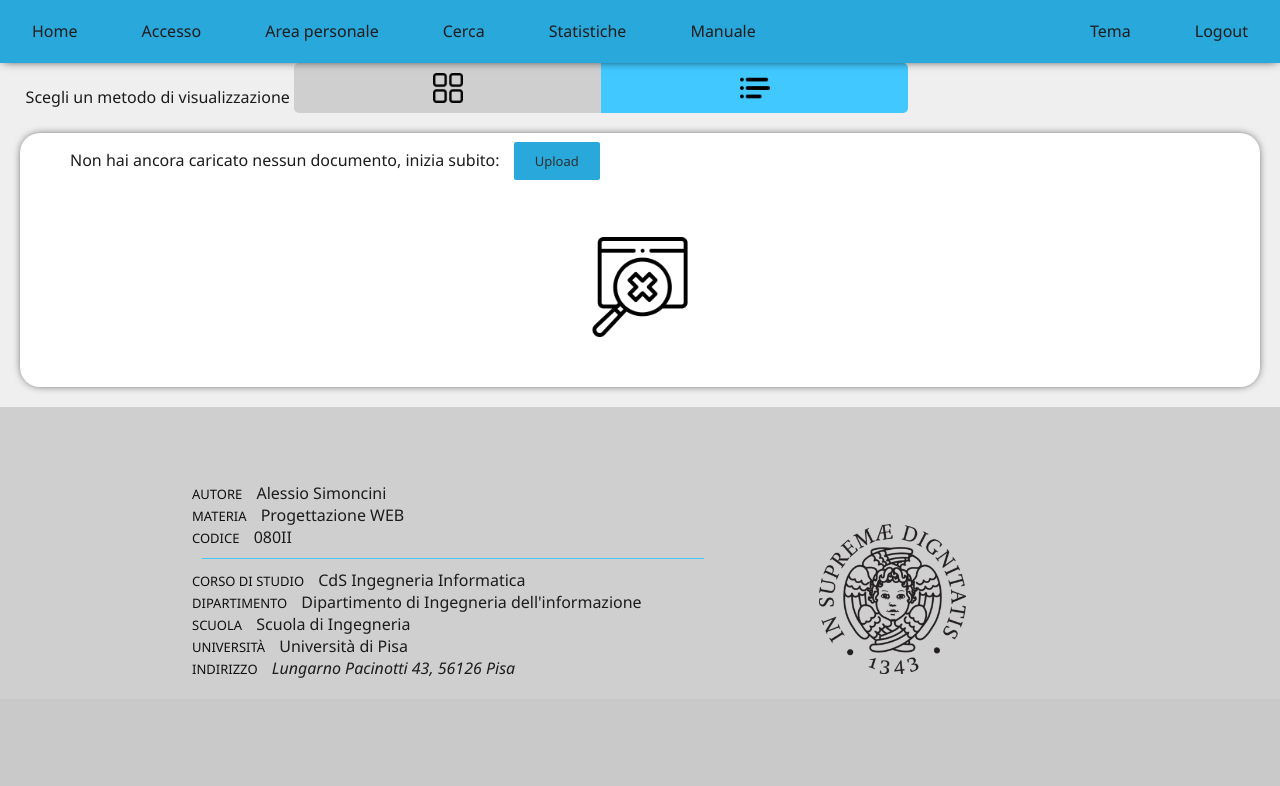
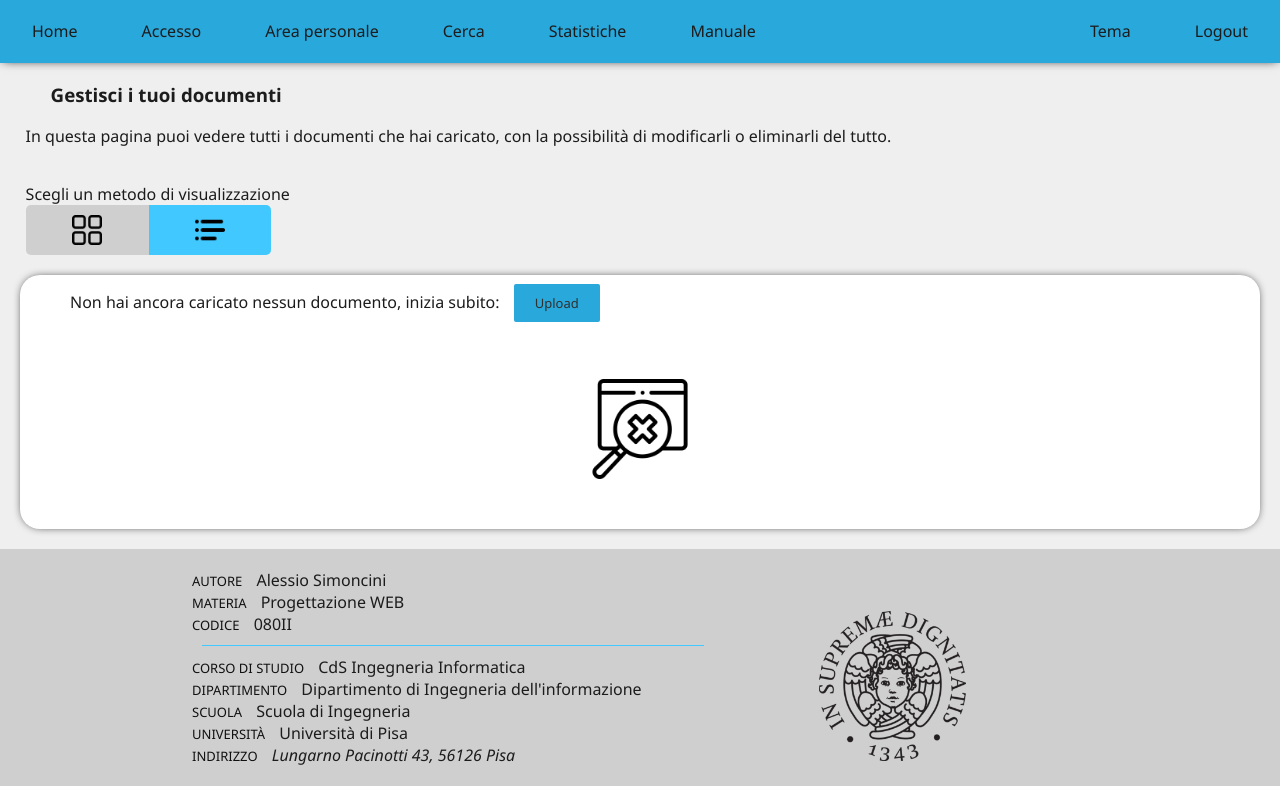
Before and after one commit to AlessioSmn/Repository-degli-Studenti, a PHP site: page /personal.php in a window 1280 px wide. Shown: the part 101-887 px from the top of the page. Before the commit the page ends 779 px from the top, so only its background shows below. Run offline with PHP 8.4, Linux system fonts and the light colour scheme; the visitor is signed in with stand-in values (Sample User, id 1); data that the repository does not hold is empty; some web fonts are replaced.

Commit message:
personal page completed

```diff
--- a/personal.php
+++ b/personal.php
@@ -90,10 +90,15 @@ include "php/logControl/loginControl.php";
             </div>
       </nav>
 
+      <div>
+            <h3>Gestisci i tuoi documenti</h3>
+            <p>In questa pagina puoi vedere tutti i documenti che hai caricato, con la possibilit&agrave; di modificarli o eliminarli del tutto.</p>
+      </div>
+
       <!-- Tipo di visualizzazione -->
-      <div id="visualizationMode">
-            <span>Scegli un metodo di visualizzazione</span>
-            <div id="visualization-types-options-container" class="switch-option-container n2 option-2-selected">
+      <div id="visualizationMode" style="margin-top: 20px;">
+            <span style="display:block;">Scegli un metodo di visualizzazione</span>
+            <div id="visualization-types-options-container" class="switch-option-container n2 option-2-selected" style="width: 20%; min-width: 150px;">
                   <div onclick="changeVisualizationType(this, 1)" class="switch-option n2"><img alt="Visualizzazione a blocchi dei documenti" src="media/.png/blocco.png"></div>
                   <div onclick="changeVisualizationType(this, 2)" class="switch-option n2"><img alt="Visualizzazione a lista dei documenti" src="media/.png/lista.png"></div>
             </div>
```
